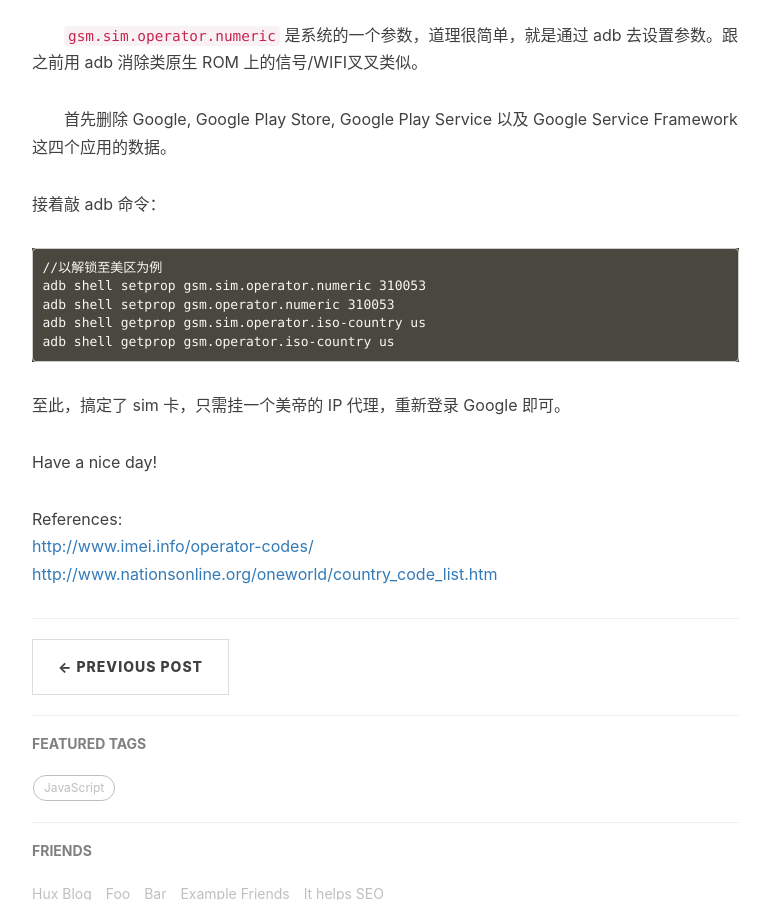
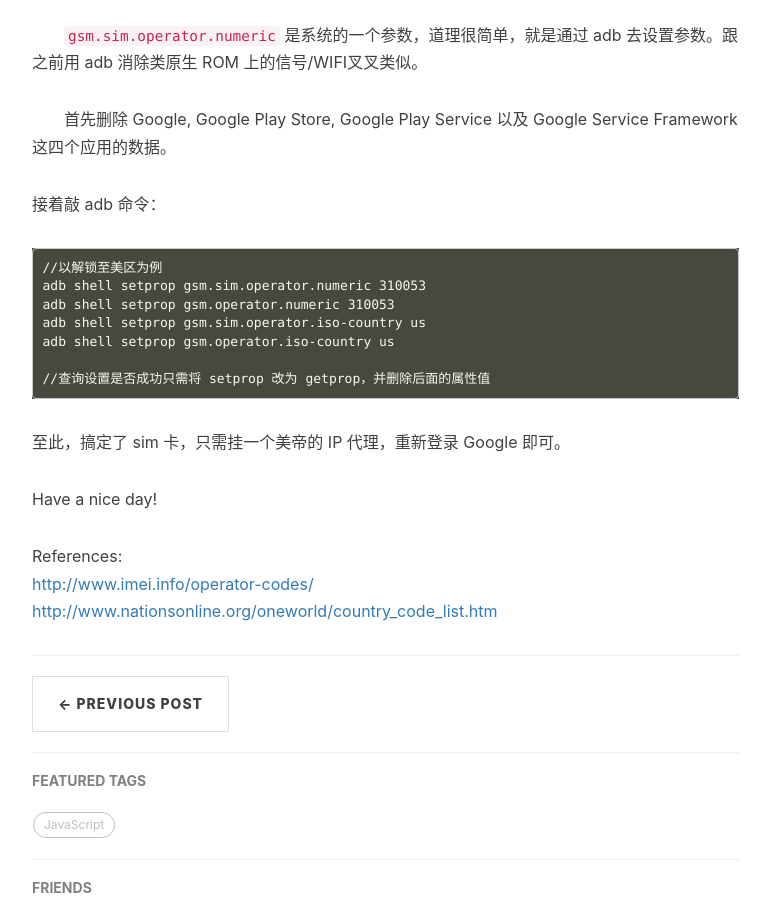
Before and after one commit to laampui/laampui.github.io, a Jekyll site: the page built from _posts/2017-09-17-Google Play区域解锁.md, in a window 1280 px wide and 900 px high, scrolled down 596 px. Shown: the whole window, without its empty margins (233-1003 px from the left). Built offline with Jekyll 4.4.1, drawn with Linux system fonts in a browser that asks for light colours; comment, search, counter and statistics services are not loaded.

Commit message:
fixed mistakes

````diff
--- a/_posts/2017-09-17-Google Play区域解锁.md
+++ b/_posts/2017-09-17-Google Play区域解锁.md
@@ -18,8 +18,10 @@ tags:
 //以解锁至美区为例
 adb shell setprop gsm.sim.operator.numeric 310053
 adb shell setprop gsm.operator.numeric 310053
-adb shell getprop gsm.sim.operator.iso-country us
-adb shell getprop gsm.operator.iso-country us
+adb shell setprop gsm.sim.operator.iso-country us
+adb shell setprop gsm.operator.iso-country us
+
+//查询设置是否成功只需将 setprop 改为 getprop，并删除后面的属性值
 ```
 至此，搞定了 sim 卡，只需挂一个美帝的 IP 代理，重新登录 Google 即可。
 
````
